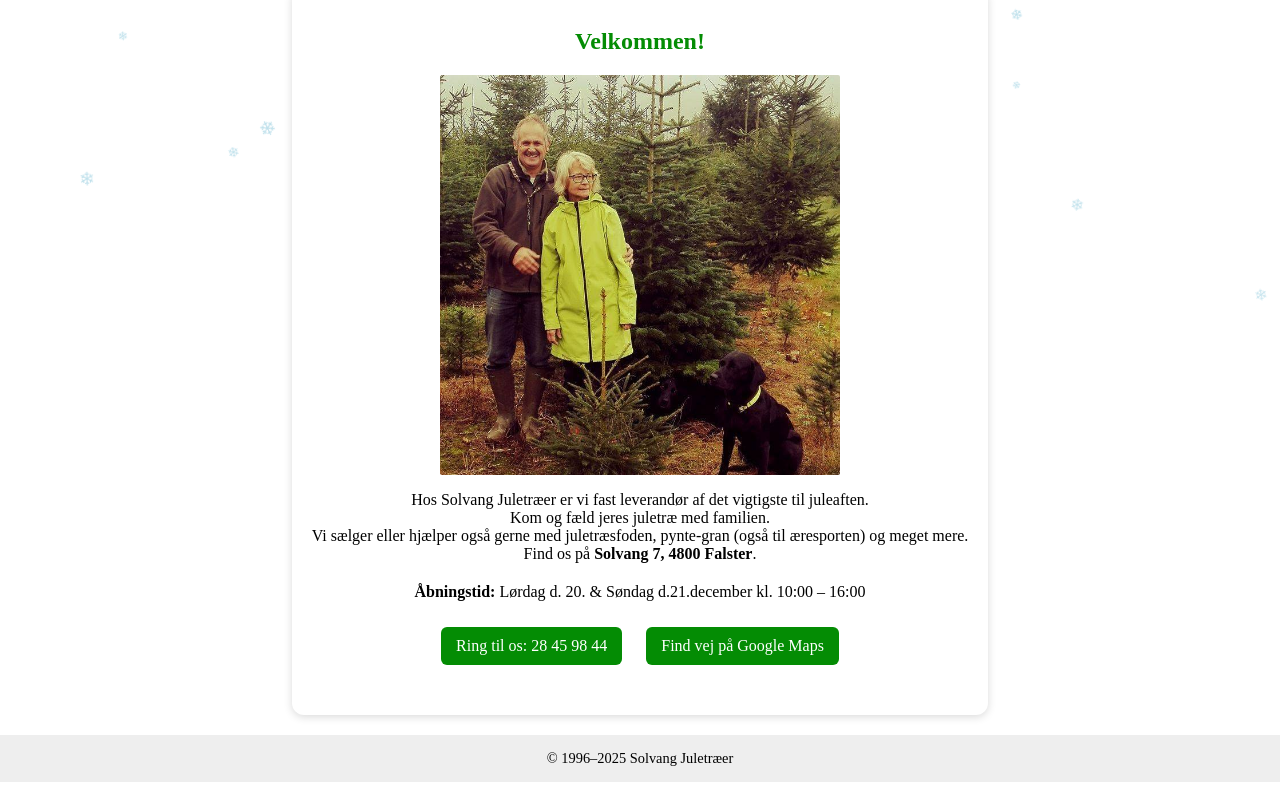
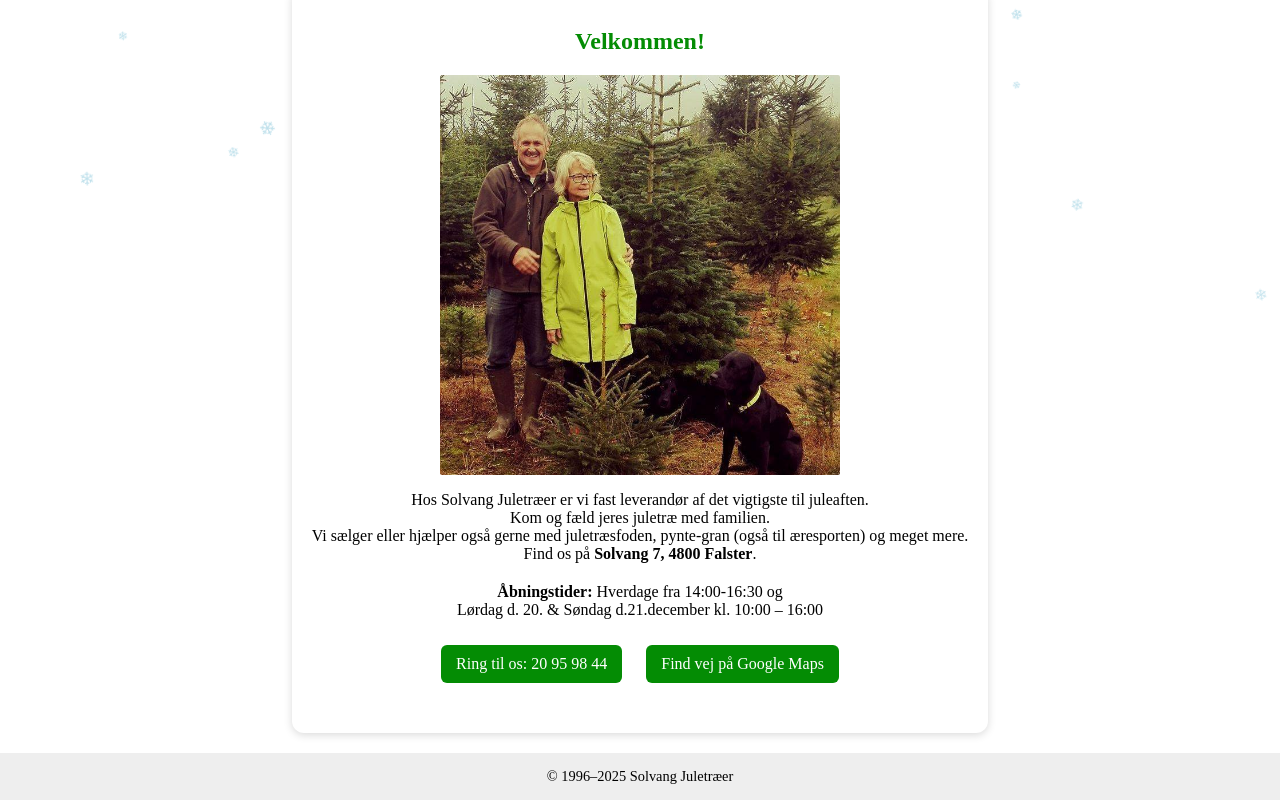
Before and after one commit to Janus-Olsen/solvang-juletraeer, a website: page index.html in a window 1280 px wide. Shown: the part 217-1017 px from the top of the page. Drawn offline with Linux system fonts and the light colour scheme.

Commit message:
adjust text and pn

```diff
--- a/index.html
+++ b/index.html
@@ -155,8 +155,9 @@
         </p>
 
         <div class="info">
-            <p><strong>Åbningstid:</strong> Lørdag d. 20. & Søndag d.21.december kl. 10:00 – 16:00</p>
-            <a href="tel:28459844">Ring til os: 28 45 98 44</a>
+            <p><strong>Åbningstider:</strong> Hverdage fra 14:00-16:30 og<br>
+                Lørdag d. 20. & Søndag d.21.december kl. 10:00 – 16:00</p>
+            <a href="tel:28459844">Ring til os: 20 95 98 44</a>
             <a href="https://www.google.com/maps?q=Solvang+7+Falster" target="_blank">Find vej på Google Maps</a>
         </div>
     </main>
```
